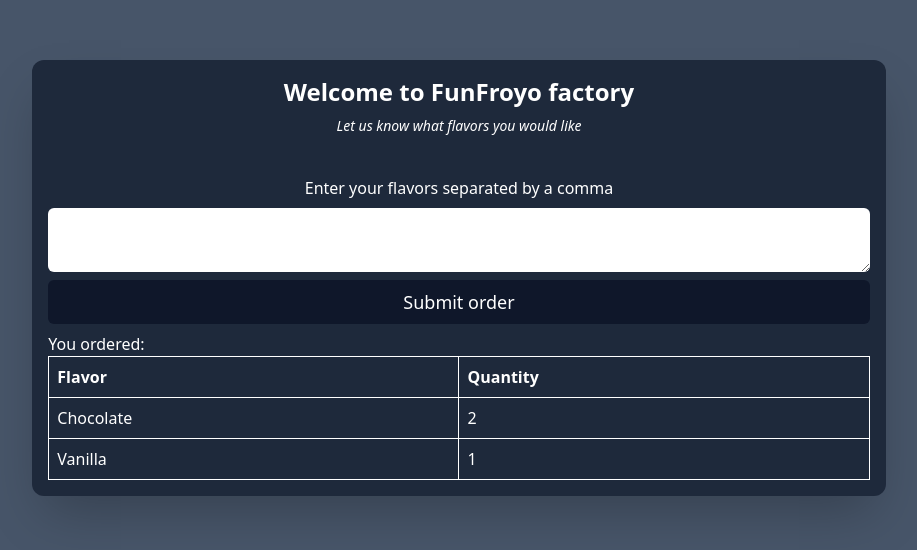
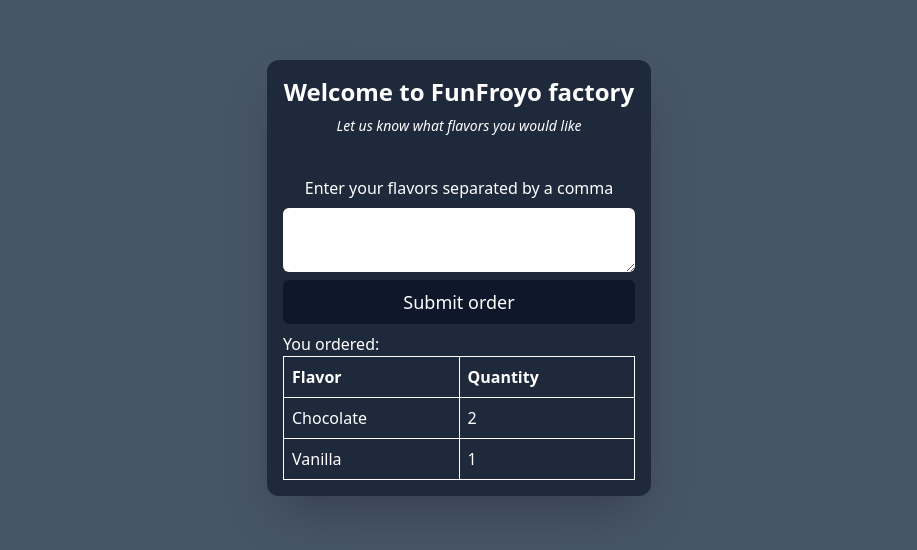
Before and after one commit to matfreitasc/Unit2.Froyo, a plain HTML site: page index.html in a window 1280 px wide. Shown: the part 122-672 px from the top of the page, without its empty margins (181-1098 px from the left). Drawn offline with Linux system fonts and the light colour scheme.

Commit message:
more edits

```diff
--- a/index.html
+++ b/index.html
@@ -9,7 +9,7 @@
     <title>FunFroyo Factory</title>
 </head>
 <body class="w-screen h-screen flex items-center justify-center bg-slate-600 text-white ">
-    <main class="flex flex-col gap-2 text-center bg-slate-800 w-4/6 p-4 rounded-xl shadow-2xl">
+    <main class="flex flex-col gap-2 text-center bg-slate-800 w-96 p-4 rounded-xl shadow-2xl">
         <section class="flex flex-col gap-2" id="place-order">
             <h1 class="text-center text-2xl font-bold ">Welcome to FunFroyo factory</h1>
         <p class="font-sans italic text-sm">Let us know what flavors you would like</p>
@@ -21,7 +21,7 @@
         </section>
         <section class="text-left opacity-100 transition-all" id="order-list">
             <h2>You ordered:</h2>
-            <table class="table-fixed w-full border border-white border-collapse">
+            <table class="table-fixed w-full border border-white border-collapse rounded-md">
                 <thead>
                     <tr>
                         <th class="border border-white p-2">Flavor</th>
```
Also changed, not shown: output.css.
